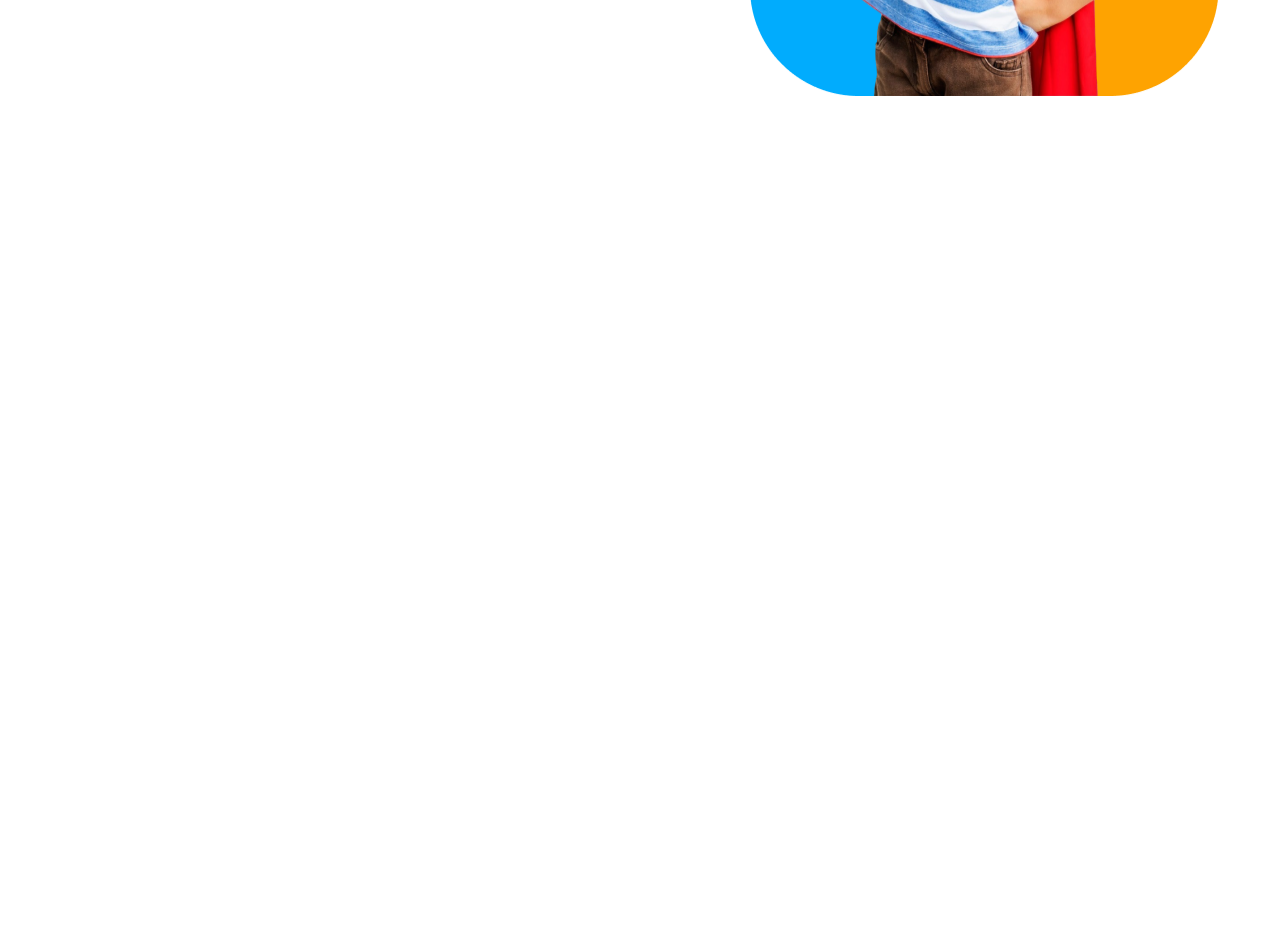
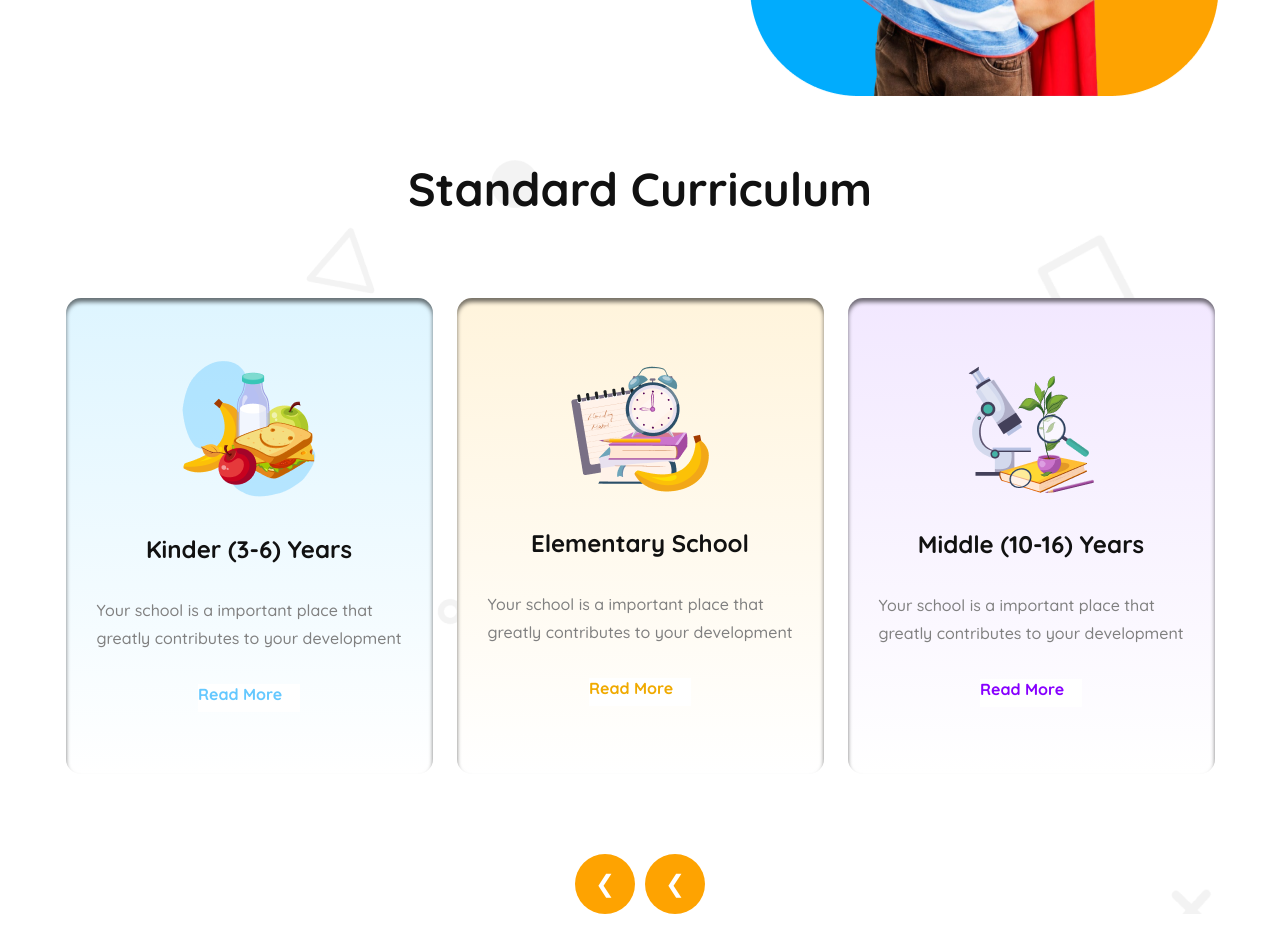
Before and after one commit to mehedi-mehedii/Assignment-2, a plain HTML site: page index.html in a window 1280 px wide. Shown: the part 544-1496 px from the top of the page. Before the commit the page ends 800 px from the top, so only its background shows below. Drawn offline with Linux system fonts and the light colour scheme.

Commit message:
added to standard section

```diff
--- a/index.html
+++ b/index.html
@@ -54,12 +54,51 @@
             </div>
 
         </section>
-        <section>
+    </header>
+    <main>
+        <section class="standard-section">
+            <h1 class="standard-hero">Standard Curriculum</h1>
+            <div class="total-card">
+                <div class="card">
+                    <div class="standard-img">
+                        <img src="assets/kinder.png" alt="this pictures were  some healthy food picture">
+
+                    </div>
+                    <h3 class="standard-title">Kinder (3-6) Years</h3>
+                    <p class="standard-describtion">Your school is a important place that <br> greatly contributes to your development</p>
+                    <div class="standard-btn">
+                        <span id="read">Read More</span>
+                    </div>
+                </div>
+                <div id="color-2" class="card">
+                    <div class="standard-img">
+                        <img src="assets/elementary.png" alt="this pictures were  some healthy food picture">
+
+                    </div>
+                    <h3 class="standard-title">Elementary School</h3>
+                    <p class="standard-describtion">Your school is a important place that <br> greatly contributes to your development</p>
+                    <div class="standard-btn">
+                        <span id="read-blue">Read More</span>
+                    </div>
+                </div>
+                <div id="color-3" class="card" >
+                    <div class="standard-img">
+                        <img src="assets/middle.png" alt="this pictures were  some healthy food picture">
+
+                    </div>
+                    <h3 class="standard-title">Middle (10-16) Years</h3>
+                    <p class="standard-describtion">Your school is a important place that <br> greatly contributes to your development</p>
+                    <div class="standard-btn">
+                        <span id="read-lue">Read More</span>
+                    </div>
+                </div>
+            </div>
+            <div class="button-container">
+                <button class="stardard-button">&#x276E</button>
+                <button class="stardard-button">&#x276E</button>
+            </div>
 
         </section>
-
-    </header>
-    <main>
 
     </main>
     <footer>
--- a/style/school.css
+++ b/style/school.css
@@ -150,10 +150,122 @@ nav ul li a {
     padding: 10px 10px;
     width: 197px;
 }
+/* standard-section-style */
+
+.standard-section{
+    max-width: 1440px;
+    background-image: url(/assets/bg.png);
+    margin: 0px auto;
+}
+.standard-hero{
+    color: #111111;
+    font-weight: bold;
+    font-size: 2.9rem;
+    text-align: center;
+    margin-top: 60px;
+    margin-bottom: 80px;
+}
+.card{
+    width: 367px;
+    height: 476px;
+    display: flex;
+    flex-direction: column;
+    background: linear-gradient(180deg, #DEF5FF,  #FFFFFF);
+    /* box-shadow:  0px -4px 10px 0px rgba(0, 0, 0, 55%); */
+    box-shadow: inset 0px 4px 4px 0px rgba(0, 0, 0, 55%);
+    align-items: center;
+    border-radius: 15px;
+    justify-content: center;
+    margin-bottom: 80px;
+
+}
+#color-2{
+    background: linear-gradient(180deg, #FFF4DC,  #FFFFFF);
+    /* box-shadow:  0px -4px 10px 0px rgba(0, 0, 0, 55%); */
+    box-shadow: inset 0px 4px 4px 0px rgba(0, 0, 0, 55%);
+
+}
+#color-3{
+    background: linear-gradient(180deg, #F2E8FF ,  #FFFFFF);
+    /* box-shadow:  0px -4px 10px 0px rgba(0, 0, 0, 55%); */
+    box-shadow: inset 0px 4px 4px 0px rgba(0, 0, 0, 55%);
+}
+#read-blue{
+    color: #F0AA00;
+}
+#read-lue{
+    color: #8700FF;
+}
+.total-card{
+    display:flex;
+    justify-content: center;
+    gap: 24px;
+
+
+}
+.stardard-button {
+    width: 60px;
+    height: 60px;
+    background-color:var(--primary-color);
+    border: none;
+    border-radius: 50%;
+    color: #FFFFFF;
+    font-size: 24px;
+    display: flex;
+    justify-content: center;
+    align-items: center;
+
+}
+.button-container{
+    display: flex;
+    justify-content: center;
+    gap: 10px;
+    margin-bottom: 60px;
+
+}
+
+.standard-title{
+    color: #111111;
+    font-weight: bold;
+    font-size: 1.5rem;
+    margin: 32px 0px;
+
+}
+.standard-describtion{
+    color: #808080;
+    font-weight: 500;
+    font-size: 1rem;
+    line-height: 28px;
+    margin-bottom: 32px;
+
+}
+.standard-btn{
+    color: #64C8FF;
+    font-weight: bold;
+    font-size: 1rem;
+    background-color: #FFFFFF;
+    width:102px;
+    height: 28px;
+}
+
+
+
+
+
+
+
+
+
+
+
+
+
+
 
 /* small device responsive  */
 
 @media screen and (max-width : 576px) {
+/* nav section responsive */
 .nav-bar{
     flex-direction: row;
 }
@@ -176,15 +288,12 @@ nav ul li a {
     align-items: center;
     text-align: center;
 }
-.banner-title{
-    /* text-align: center; */
-}
-.banner-describtion{
-    /* text-align: center; */
-}
+
 .banner-img img {
     width: 100%;
 }
+
+/* standard-section-responsive */
 
 
 
```
